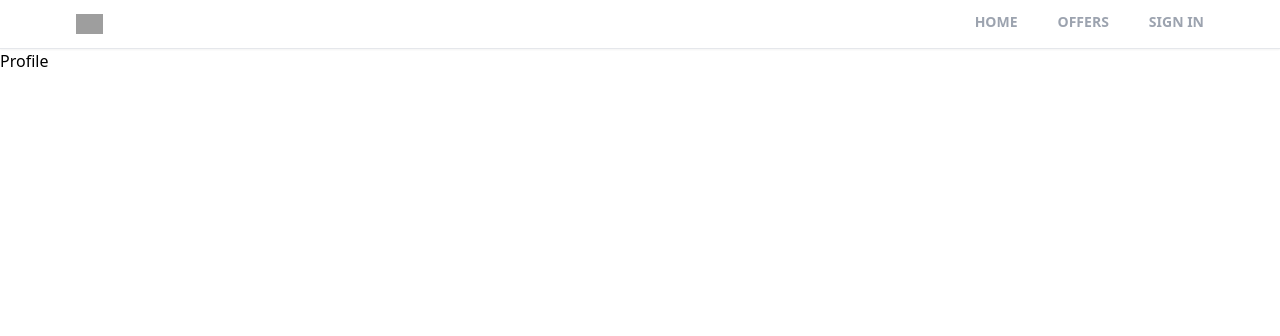
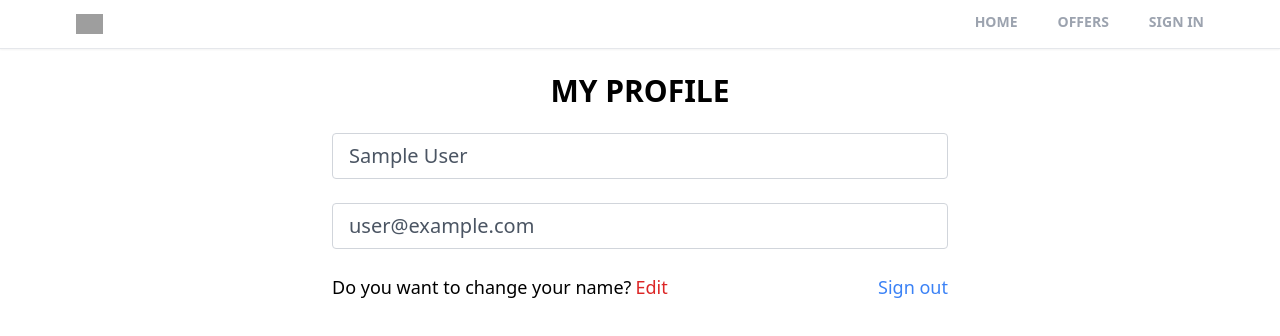
Before and after one commit to SharmilaCharles/realestate-website-react-tailwindcss, a React (Create React App) app: page /profile in a window 1280 px wide. Shown: the top 336 px of the page. Built offline with nearby package versions, Linux system fonts and the light colour scheme; no server answers; sample sign-in values are in the browser's storage; grey boxes are pictures that could not be loaded.

Commit message:
Create private route and custom hookfor protection the profile page and the logout functionality

```diff
--- a/src/App.js
+++ b/src/App.js
@@ -4,6 +4,7 @@
 import SignUp from './pages/SignUp.jsx'
 import SignIn from './pages/SignIn.jsx'
 import Offers from './pages/Offers.jsx'
+import PrivateRoute from './components/PrivateRoute.jsx'
 import ForgotPassword from './pages/ForgotPassword.jsx'
 import { ToastContainer } from "react-toastify";
 import "react-toastify/dist/ReactToastify.css";
@@ -17,7 +18,9 @@
       <Header/>
       <Routes>
         <Route path='/' element={<Home/>} />
+        <Route path="/profile" element={<PrivateRoute/>}>
         <Route path='/profile' element={<Profile/>} />
+        </Route>
         <Route path='/sign-in' element={<SignIn/>} />
         <Route path='/sign-up' element={<SignUp/>} />
         <Route path='/forgot-password' element={<ForgotPassword/>} />
--- /dev/null
+++ b/src/components/PrivateRoute.jsx
@@ -0,0 +1,12 @@
+import React from 'react'
+import {Outlet, Navigate} from "react-router-dom"
+import useAuthStatus from '../hooks/useAuthStatus.jsx'
+
+
+export default function PrivateRoute() {
+    const {loggedIn,checkingStatus} = useAuthStatus();
+    if (checkingStatus){
+        return<h3>Loading...</h3>
+    }
+    return  loggedIn ? <Outlet/> : <Navigate to="/sign-in" />
+}
--- /dev/null
+++ b/src/hooks/useAuthStatus.jsx
@@ -0,0 +1,19 @@
+import { onAuthStateChanged, getAuth } from 'firebase/auth'
+import React, { useEffect, useState } from 'react'
+
+export default function useAuthStatus() {
+    const [loggedIn, setLoggedIn] = useState(false)
+    const [ checkingStatus, setCheckingStatus ] = useState(true)
+
+    useEffect(()=> {
+        const auth = getAuth()
+        onAuthStateChanged(auth,(user)=>{
+            if(user) {
+                setLoggedIn(true)
+            }
+            setCheckingStatus(false)
+        })
+    },[])
+  return {loggedIn,checkingStatus}
+
+}
--- a/src/pages/Profile.jsx
+++ b/src/pages/Profile.jsx
@@ -1,7 +1,54 @@
-import React from 'react'
+import { getAuth } from 'firebase/auth';
+import React, { useState } from 'react'
+import { useNavigate } from 'react-router-dom';
+
 
 export default function Profile() {
+  const auth = getAuth()
+  const navigate = useNavigate()
+  const [formData,setformData] = useState({
+    name: auth.currentUser.displayName,
+    email:auth.currentUser.email
+
+  });
+
+  const {name,email} = formData
+  function onLogout() {
+    auth.signOut()
+    navigate("/")
+
+  }
   return (
-    <div>Profile</div>
+    <>
+      <section className='msx-w-6xl mx-auto flex
+      justify-center items-center flex-col'>
+      <h1 className='text-3xl text-center mt-6 font-bold uppercase'> My Profile</h1>
+      <div className='w-full md:w-[50%] mt-6 px-3'>
+        <form>
+          {/* name input */}
+          <input type='text' id='name' value={name} disabled
+          className='mb-6 w-full px-4 py-2 text-xl text-gray-600 bg-white
+          border border-gray-300 rounded transition ease-in-out'/>
+
+          {/* email input */}
+          <input type='email' id='email' value={email} disabled
+          className='mb-6 w-full px-4 py-2 text-xl text-gray-600 bg-white
+          border border-gray-300 rounded transition ease-in-out'/>
+
+          <div className='flex justify-between
+          whitespace-nowrap text-sm sm:text-lg '>
+            <p className='flex items-center mb-6'> Do you want to change your name?
+              <span className='text-red-600 hover:text-red-700 transition ease-in-out
+              duration-200 ml-1 cursor-pointer'> Edit</span>
+            </p>
+            <p onClick={onLogout} className='text-blue-500 hover:text-blue-800
+            transition duration-200 ease-in-out cursor-pointer'>
+            Sign out</p>
+          </div>
+
+        </form>
+      </div>
+      </section>
+    </>
   )
 }
```
